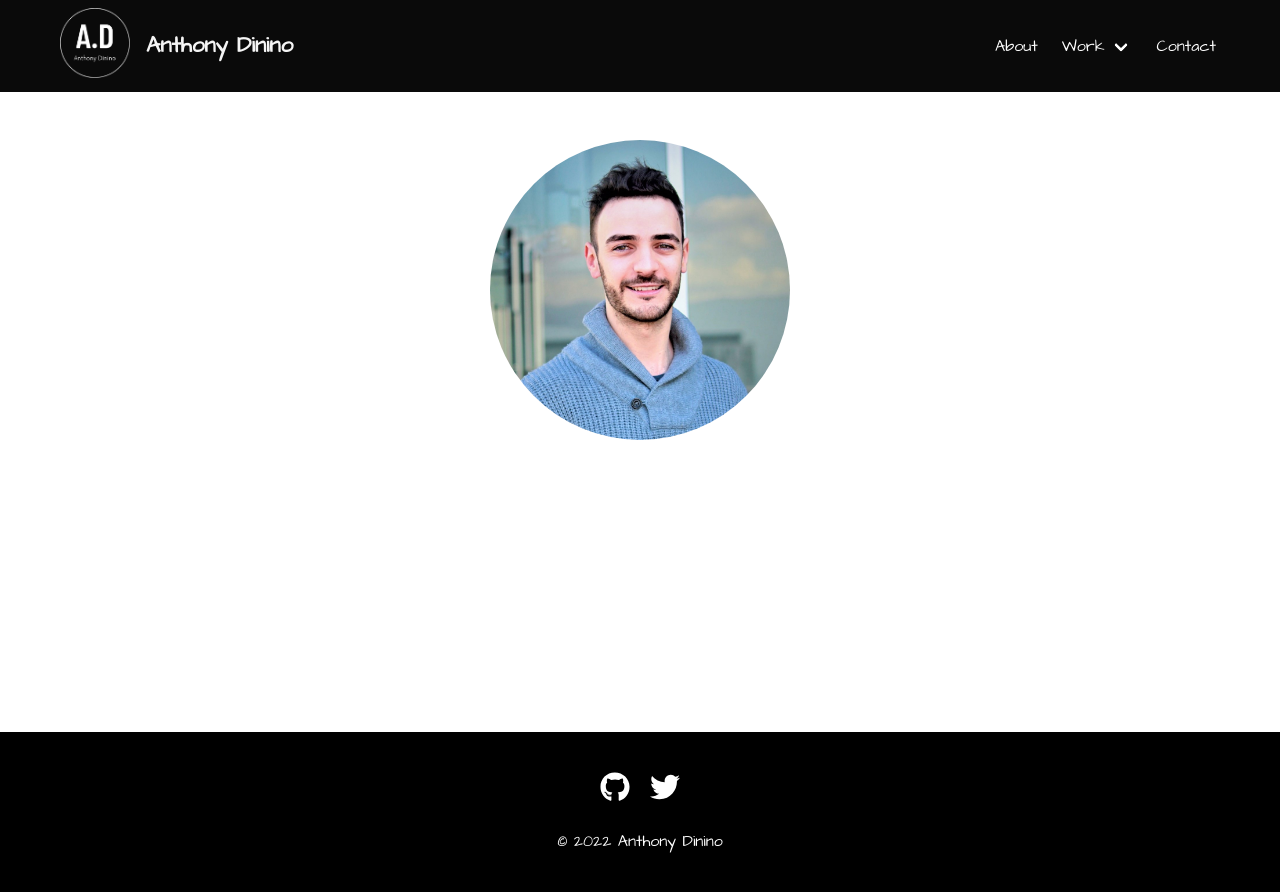
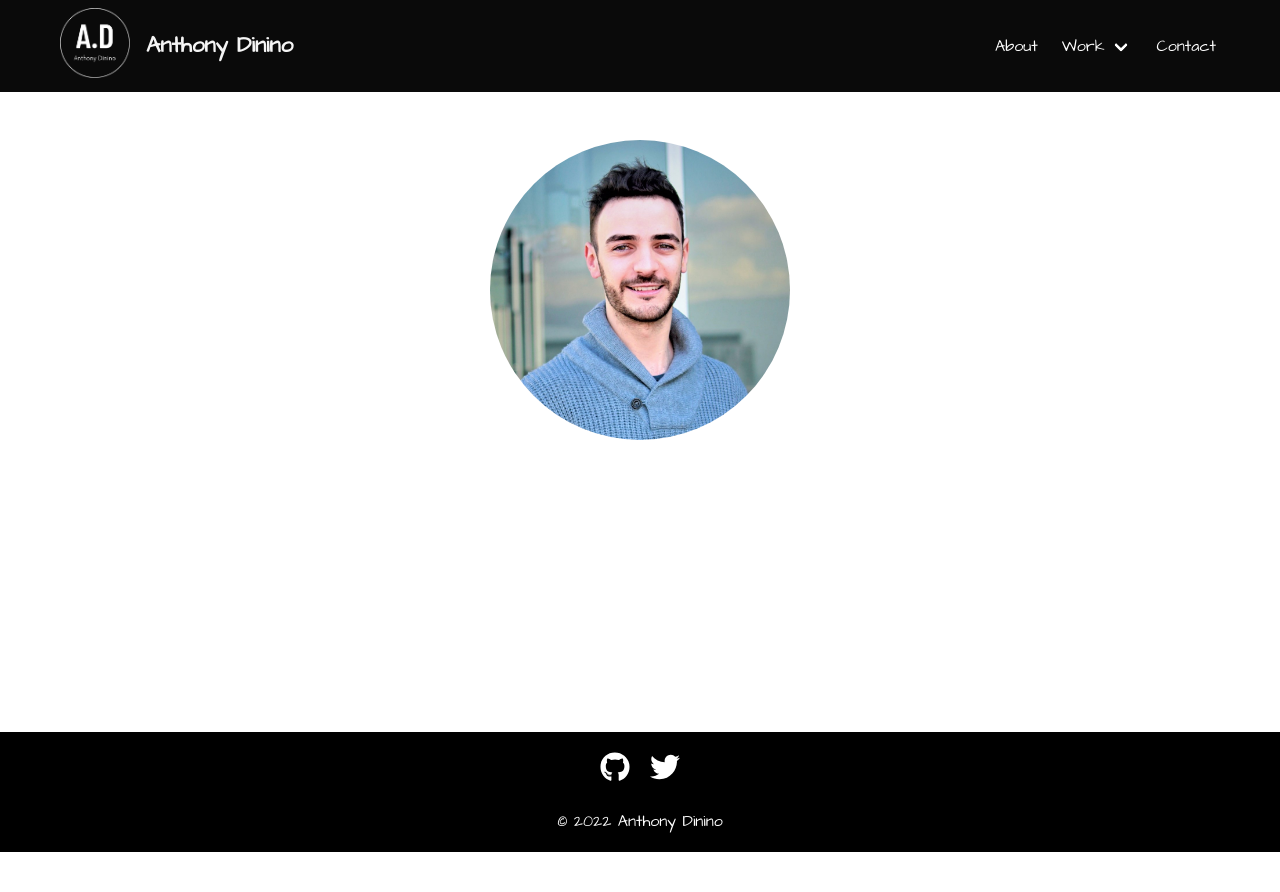
Before and after one commit to anthonydinino/portfoliov2, a Next.js app: page / in a window 1280 px wide. After the commit the page ends 852 px from the top, so only its background shows below. Built offline with nearby package versions, Linux system fonts and the light colour scheme.

Commit message:
changed footer height

```diff
--- a/components/Footer/Footer.module.scss
+++ b/components/Footer/Footer.module.scss
@@ -2,7 +2,7 @@
   display: flex;
   align-items: center;
   justify-content: center;
-  min-height: 20vh;
+  min-height: 120px;
   background-color: black;
   font-family: Architects Daughter;
 }
```
